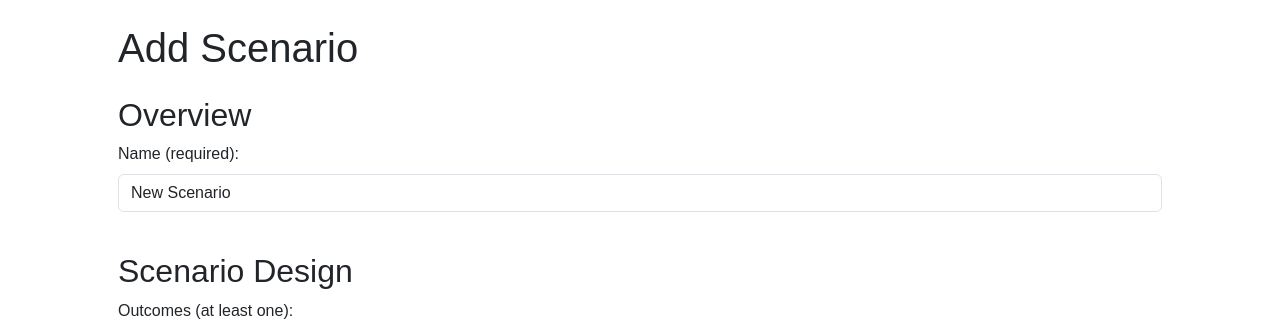
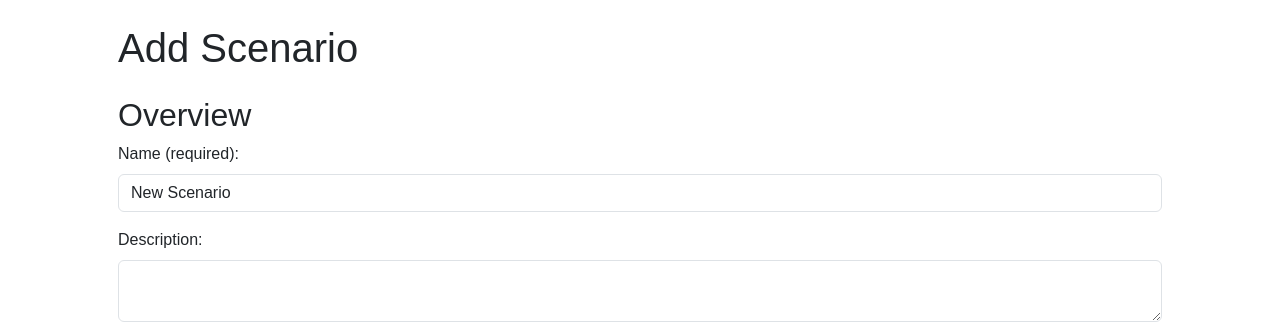
Before and after one commit to qgt7zm/capstone-project, a Django app: page /scenarios/add in a window 1280 px wide. Shown: the part 89-420 px from the top of the page. Run offline with Django 5.2, Linux system fonts and the light colour scheme; data that the repository does not hold is empty; some libraries are stand-ins or nearby versions.

Commit message:
Add description field to scenario

```diff
--- a/myapp/models/models.py
+++ b/myapp/models/models.py
@@ -188,6 +188,7 @@ class Scenario(models.Model):
     """A gamified classroom plan with needs and recommendations."""
     name = models.CharField(max_length=200)
     created_at = models.DateTimeField(auto_now_add=True)
+    description = models.TextField(blank=True)
     outcomes = models.ManyToManyField(Outcome)
     subject = models.IntegerField(choices=Subjects, null=True, blank=True)
     age_group = models.IntegerField(choices=AgeGroups, null=True, blank=True)
--- a/myapp/templates/myapp/add_scenario.html
+++ b/myapp/templates/myapp/add_scenario.html
@@ -19,6 +19,11 @@
             <label class="form-label" for="name">Name (required):</label>
             <input class="form-control" type="text" id="name" name="name"
                    value="New Scenario" required>
+        </div>
+
+        <div class="mb-3">
+            <label class="form-label" for="description">Description:</label>
+            <textarea class="form-control" id="description" name="description"></textarea>
         </div>
     </section>
 
--- a/myapp/templates/myapp/scenario_view.html
+++ b/myapp/templates/myapp/scenario_view.html
@@ -17,6 +17,7 @@
 
     <p><strong>Name:</strong> {{ scenario.name }}</p>
     <p><strong>Created:</strong> {{ scenario.get_created_at }}</p>
+    <p><strong>Description:</strong> {{ scenario.description }}</p>
 </section>
 
 <section class="my-4">
--- a/myapp/views/scenarioviews.py
+++ b/myapp/views/scenarioviews.py
@@ -78,6 +78,7 @@ def add_scenario_form(request) -> HttpResponse:
                 existing_scenario = Scenario.objects.filter(name=new_name)
                 counter += 1
 
+            description = request.POST.get("description", "")
             outcome_names = request.POST.getlist("outcomes")
             scenario_outcomes = Outcome.objects.filter(name__in=outcome_names)
 
@@ -88,7 +89,7 @@ def add_scenario_form(request) -> HttpResponse:
 
             # Create Scenario
             scenario = Scenario.objects.create(
-                name=new_name, subject=subject, age_group=age_group
+                name=new_name, description=description, subject=subject, age_group=age_group
             )
             scenario.outcomes.set(scenario_outcomes)
 
```
Also changed, not shown: myapp/migrations/0008_scenario_description.py (added).
